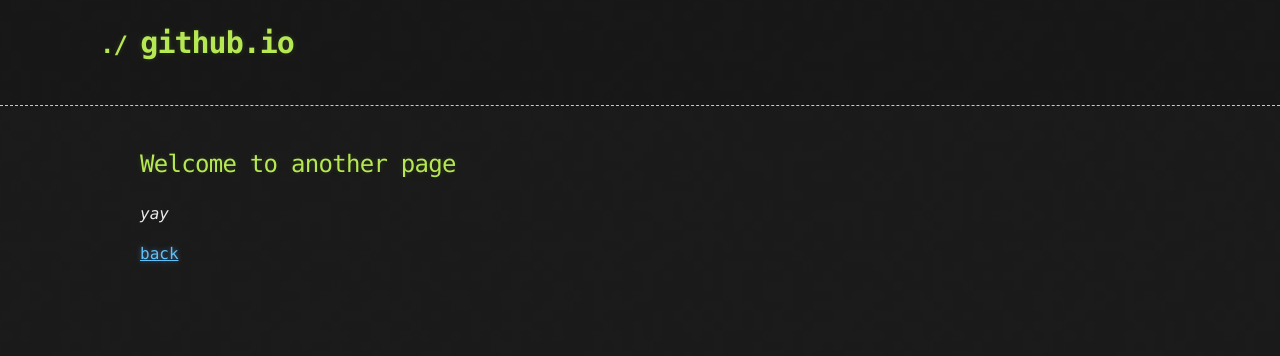
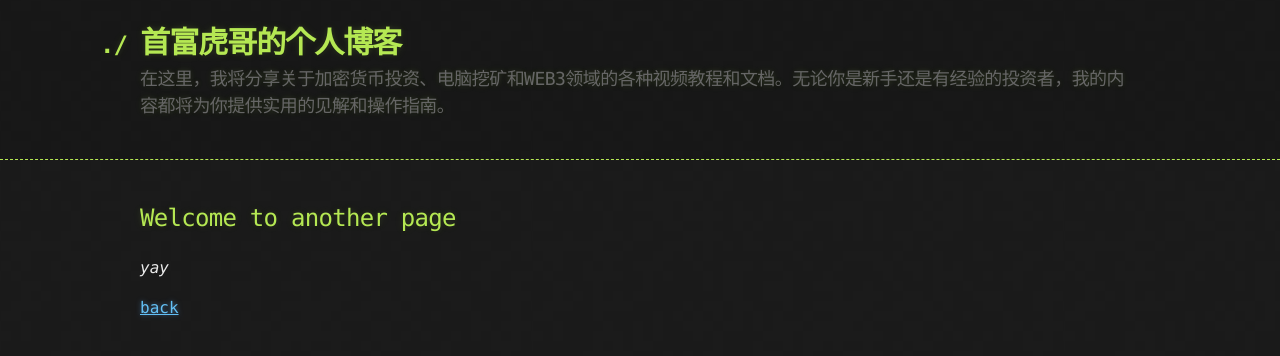
Before and after one commit to hugevip/github.io, a Jekyll site: the page built from another-page.md, in a window 1280 px wide. Shown: the top 356 px of the page. Built offline with Jekyll 4.4.1, drawn with Linux system fonts in a browser that asks for light colours; the repository's description, which GitHub fills in, is left out; our own code applies the rules of GitHub Pages for plain Markdown files.

Commit message:
Update _config.yml

```diff
--- a/_config.yml
+++ b/_config.yml
@@ -1 +1,32 @@
+# 站点信息
+title: "首富虎哥的个人博客"
+description: "在这里，我将分享关于加密货币投资、电脑挖矿和WEB3领域的各种视频教程和文档。无论你是新手还是有经验的投资者，我的内容都将为你提供实用的见解和操作指南。"
+baseurl: "" # 如果你的博客有子目录，这里需要填写子目录的路径
+url: "https://hugevip.top" # 将这个替换为你博客的实际网址
+
+# 社交媒体链接
+social:
+  twitter: "https://twitter.com/huge2090"
+  youtube: "https://www.youtube.com/@shoufu"
+
+# 语言设置
+language: "zh"
+
+# 主题设置
 theme: "jekyll-hacker"
+
+# 其他设置
+markdown: kramdown
+highlighter: rouge
+
+# 配置文件
+defaults:
+  - scope:
+      path: ""
+    values:
+      layout: "default"
+
+# 其他配置（视项目需求可选）
+plugins:
+  - jekyll-feed
+  - jekyll-seo-tag
```
